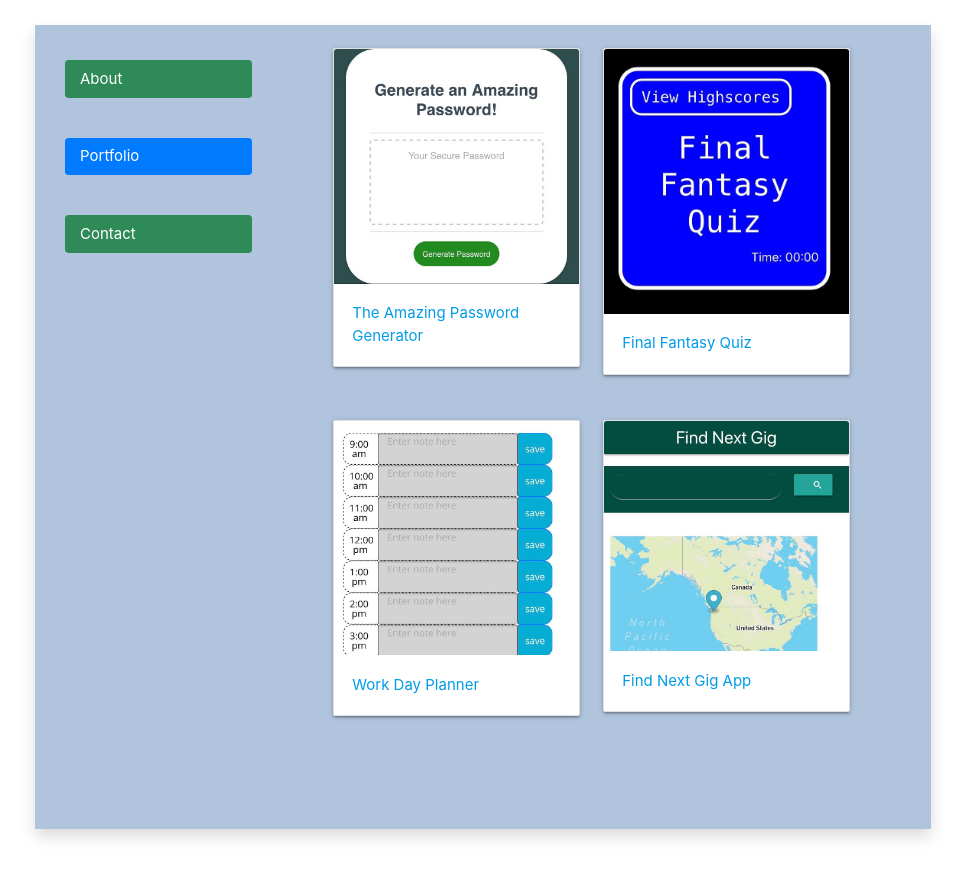
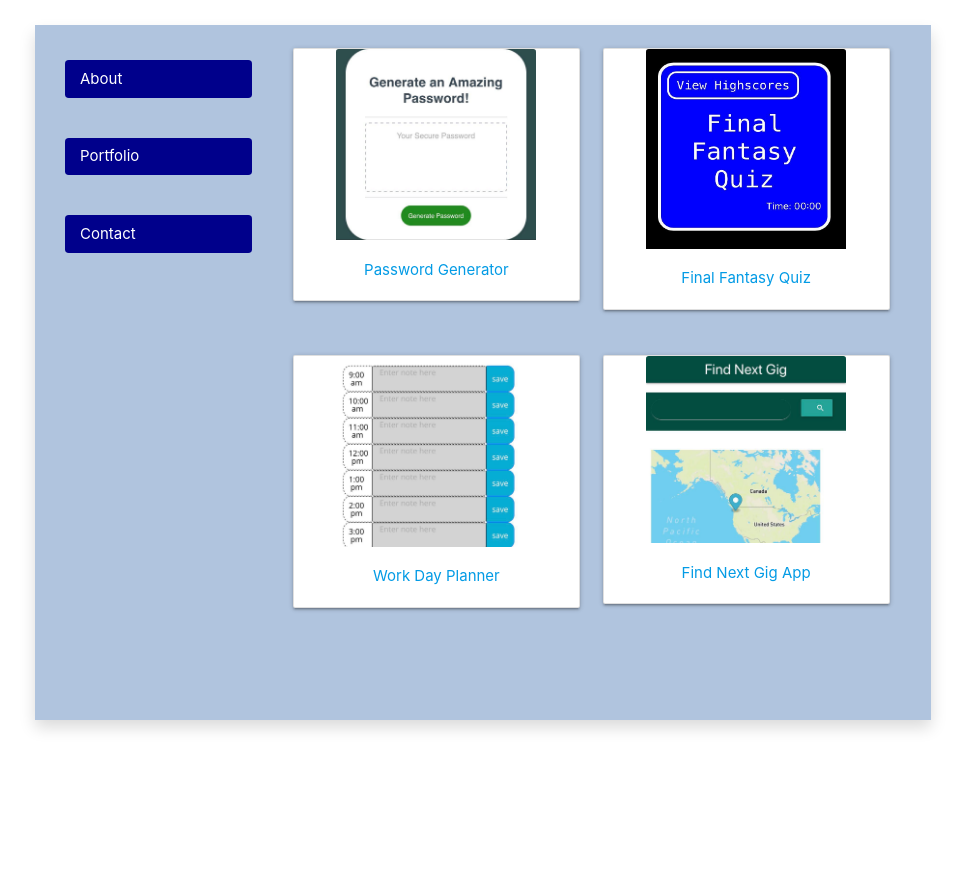
Before and after one commit to Merkraith/Portfolio-with-Bootstrap, a plain HTML site: page portfolio.html in a window 1280 px wide. Shown: the whole page, without its empty margins (157-1122 px from the left). After the commit the page ends 800 px from the top, so only its background shows below. Drawn offline with nearby package versions, Linux system fonts and the light colour scheme.

Commit message:
updates to css

```diff
--- a/portfolio.html
+++ b/portfolio.html
@@ -22,9 +22,9 @@
       <div class="col-3">
         <div class="nav flex-column nav-pills" id="v-pills-tab" role="tablist" aria-orientation="vertical">
           <a class="nav-link" id="v-pills-home-tab" data-toggle="pill" href="./index.html" role="tab"
-            aria-controls="v-pills-home" aria-selected="true">About</a>
-          <a class="nav-link active" id="v-pills-profile-tab" data-toggle="pill" href="./portfolio.html" role="tab"
-            aria-controls="v-pills-profile" aria-selected="false">Portfolio</a>
+            aria-controls="v-pills-home" aria-selected="false">About</a>
+          <a class="nav-link" id="v-pills-profile-tab" data-toggle="pill" href="./portfolio.html" role="tab"
+            aria-controls="v-pills-profile" aria-selected="true">Portfolio</a>
           <a class="nav-link" id="v-pills-messages-tab" data-toggle="pill" href="./contact.html" role="tab"
             aria-controls="v-pills-messages" aria-selected="false">Contact</a>
         </div>
@@ -37,12 +37,12 @@
           <div class="tab-pane fade show active" id="v-pills-profile" role="tabpanel" aria-labelledby="v-pills-profile-tab">
 
             <div class="row justify-content-center">
-              <div class="row row-cols-1 row-cols-md-2" style="max-width: 540px;">
+              <div class="row row-cols-1 row-cols-md-2" id="cards">
                 <div class="col mb-4">
                   <div class="card">
                     <img src="./images/pwgen.jpg" class="card-img-top" alt="PWGenerator">
                     <div class="card-body">
-                      <a href="https://merkraith.github.io/The-Amazing-Password-Generator/" class="card-link">The Amazing Password Generator</a>
+                      <a href="https://merkraith.github.io/The-Amazing-Password-Generator/" class="card-link">Password Generator</a>
                     </div>
                   </div>
                 </div>
--- a/style.css
+++ b/style.css
@@ -12,10 +12,21 @@
 }
 
 .nav-link {
-  background-color: seagreen;
+  background-color: darkblue;
   color: white;
 }
 
-.nav-link:active {
-  background-color: forestgreen;
+.nav-link:hover {
+  background-color: indigo;
+  color: white;
 }
+
+
+img {
+  max-width: 200px;
+  max-height: 200px;
+}
+
+.card {
+  align-items: center;
+}
```
Also changed, not shown: contact.html (+1 -1 lines), index.html (+1 -1 lines).
